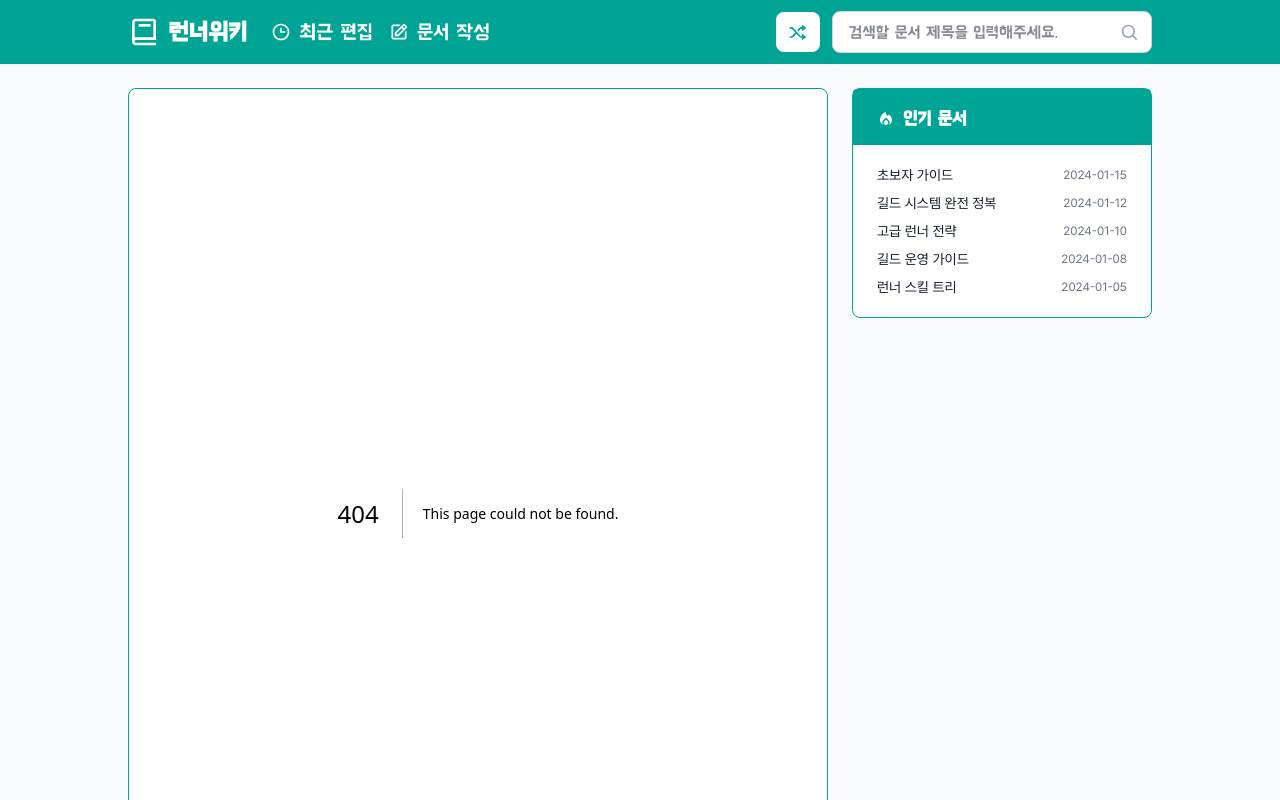
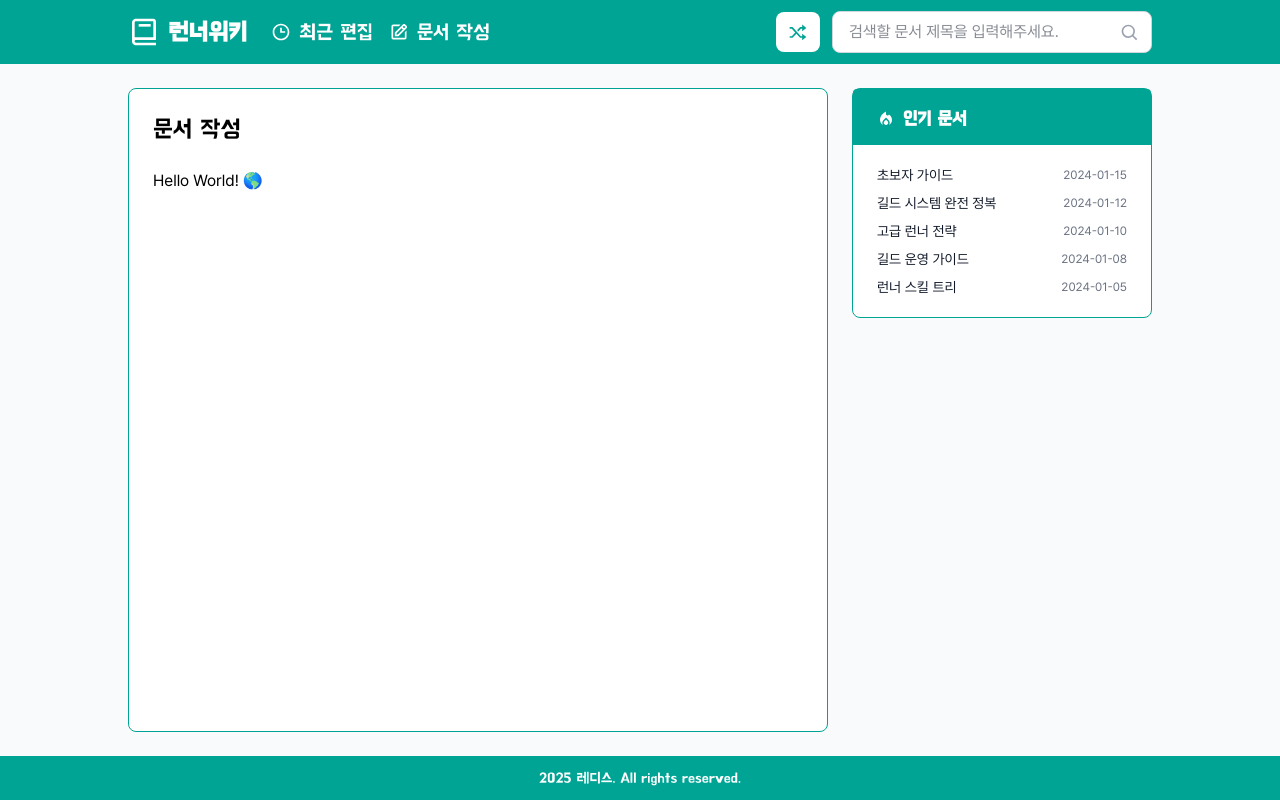
Before and after one commit to openmpy/runner-wiki, a Next.js app in the folder client/: page /wiki/new in a window 1280 px wide. Before the commit this address had no page. Shown: the top 800 px of the page. Built offline with nearby package versions, Linux system fonts and the light colour scheme.

Commit message:
feat: 패키지 추가 및 헤더 컴포넌트 수정
- package.json 및 package-lock.json에 @tiptap 관련 패키지 추가
- Header 컴포넌트에서 링크 수정 및 Pretendard 폰트 적용
- 검색 입력 필드 스타일 개선

```diff
--- /dev/null
+++ b/client/app/wiki/new/page.tsx
@@ -0,0 +1,11 @@
+import { bmhanna } from "@/app/layout";
+import Tiptap from "@/components/tiptap/Tiptap";
+
+export default async function NewPage() {
+  return (
+    <>
+      <h1 className={`text-2xl mb-6 ${bmhanna.className}`}>문서 작성</h1>
+      <Tiptap />
+    </>
+  );
+}
--- a/client/components/layout/Header.tsx
+++ b/client/components/layout/Header.tsx
@@ -1,5 +1,6 @@
 "use client";
 
+import { pretendard } from "@/app/layout";
 import Link from "next/link";
 import { BiBook, BiEdit, BiSearch, BiShuffle, BiTime } from "react-icons/bi";
 
@@ -29,7 +30,7 @@ export default function Header() {
                 <span>최근 편집</span>
               </Link>
               <Link
-                href="/"
+                href="/wiki/new"
                 className="flex items-center space-x-2 text-white hover:text-blue-100 transition-colors font-medium text-xl"
               >
                 <BiEdit className="h-5 w-5" />
@@ -57,7 +58,7 @@ export default function Header() {
               <input
                 type="text"
                 placeholder="검색할 문서 제목을 입력해주세요."
-                className="w-80 px-4 py-2 pl-4 pr-12 text-gray-900 bg-white border border-gray-300 rounded-lg focus:outline-none"
+                className={`w-80 px-4 py-2 pl-4 pr-12 text-gray-900 bg-white border border-gray-300 rounded-lg focus:outline-none ${pretendard.className}`}
               />
               <button
                 type="button"
@@ -95,7 +96,7 @@ export default function Header() {
                 <BiTime className="h-6 w-6" />
               </Link>
               <Link
-                href="/"
+                href="/wiki/new"
                 className="text-white hover:text-blue-100 transition-colors p-2"
                 title="문서 작성"
               >
@@ -123,7 +124,7 @@ export default function Header() {
               <input
                 type="text"
                 placeholder="검색할 문서 제목을 입력해주세요."
-                className="w-full px-3 py-1.5 pl-3 pr-10 text-gray-900 bg-white border border-gray-300 rounded-lg focus:outline-none h-8 text-sm"
+                className={`w-full px-3 py-1.5 pl-3 pr-10 text-gray-900 bg-white b  order border-gray-300 rounded-lg focus:outline-none h-8 text-sm ${pretendard.className}`}
               />
               <button
                 type="button"
--- /dev/null
+++ b/client/components/tiptap/Tiptap.tsx
@@ -0,0 +1,16 @@
+"use client";
+
+import { EditorContent, useEditor } from "@tiptap/react";
+import StarterKit from "@tiptap/starter-kit";
+
+const Tiptap = () => {
+  const editor = useEditor({
+    extensions: [StarterKit],
+    content: "<p>Hello World! 🌎️</p>",
+    immediatelyRender: false,
+  });
+
+  return <EditorContent editor={editor} />;
+};
+
+export default Tiptap;
--- a/client/package.json
+++ b/client/package.json
@@ -9,6 +9,9 @@
     "lint": "next lint"
   },
   "dependencies": {
+    "@tiptap/pm": "^3.0.9",
+    "@tiptap/react": "^3.0.9",
+    "@tiptap/starter-kit": "^3.0.9",
     "next": "15.4.5",
     "react": "19.1.0",
     "react-dom": "19.1.0",
```
Also changed, not shown: 1 other file (tests, documents, lock files or other folders).
